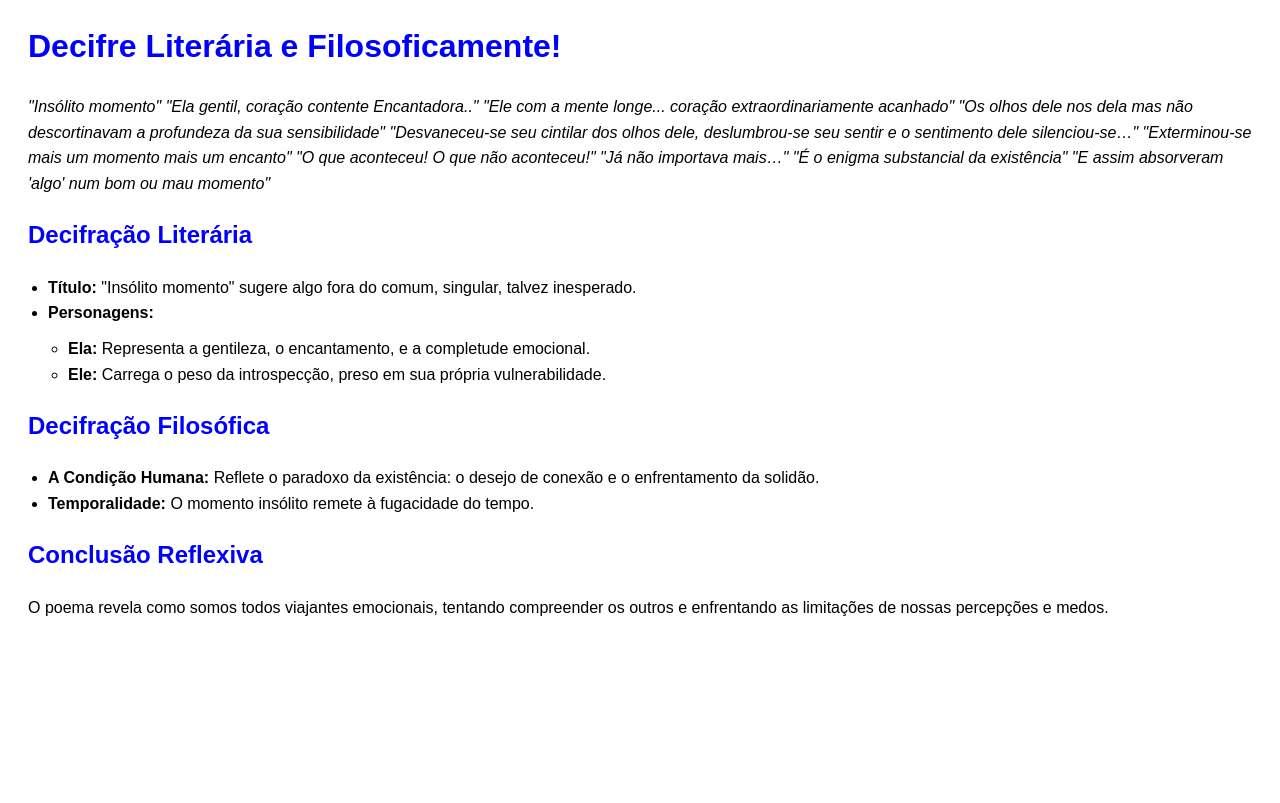
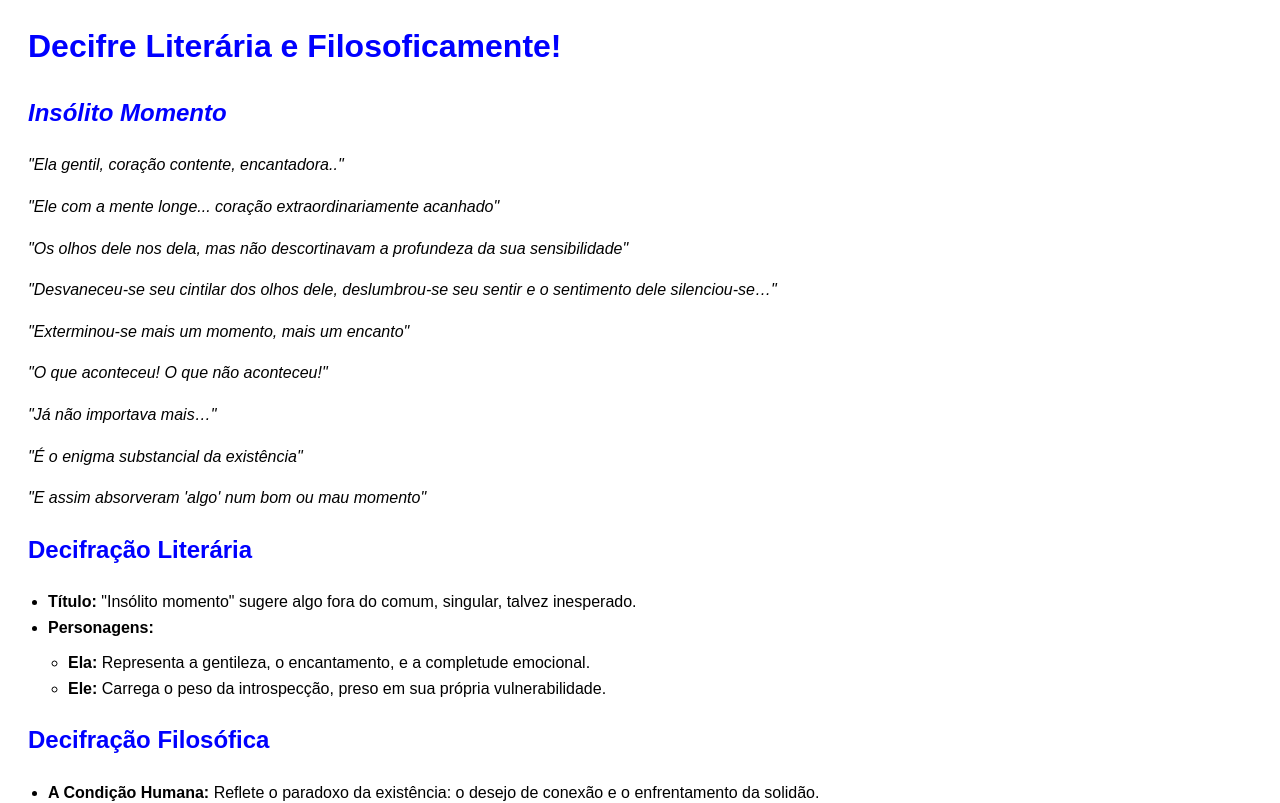
Before and after one commit to EduartePassion/clone-tabnews-1000, a Next.js app: page / in a window 1280 px wide. Shown: the top 803 px of the page. Built offline with nearby package versions, Linux system fonts and the light colour scheme.

Commit message:
migrations test

```diff
--- a/infra/database.js
+++ b/infra/database.js
@@ -24,5 +24,5 @@ function getSSLValues() {
   if (process.env.POSTGRES_CA) {
     return { ca: process.env.POSTGRES_CA };
   }
-  return { rejectUnauthorized: true };
+  return { rejectUnauthorized: false };
 }
--- /dev/null
+++ b/pages/api/v1/migrations/index.js
@@ -0,0 +1,14 @@
+import migrationRunner from 'node-pg-migrate'
+import { join } from "node:path"
+
+export default async function migrations(request, response) {
+  const migrations = await migrationRunner({
+    databaseUrl: process.env.DATABASE_URL,
+    dryRun: true,
+    dir: join("infra", "migrations"),
+    direction: "up",
+    verbose: true,
+    migrationsTable: "pgmigrations",
+  });
+  response.status(200).json(migrations);
+}
--- a/pages/index.js
+++ b/pages/index.js
@@ -11,16 +11,17 @@ export default function Home() {
       <main>
         <h1>Decifre Literária e Filosoficamente!</h1>
         <div className="poem">
-          <p>
-            "Insólito momento" "Ela gentil, coração contente Encantadora.." "Ele
-            com a mente longe... coração extraordinariamente acanhado" "Os olhos
-            dele nos dela mas não descortinavam a profundeza da sua
-            sensibilidade" "Desvaneceu-se seu cintilar dos olhos dele,
-            deslumbrou-se seu sentir e o sentimento dele silenciou-se…"
-            "Exterminou-se mais um momento mais um encanto" "O que aconteceu! O
-            que não aconteceu!" "Já não importava mais…" "É o enigma substancial
-            da existência" "E assim absorveram 'algo' num bom ou mau momento"
-          </p>
+          <h2>Insólito Momento</h2>
+
+            <p>"Ela gentil, coração contente, encantadora.."</p>
+            <p>"Ele com a mente longe... coração extraordinariamente acanhado"</p>
+            <p>"Os olhos dele nos dela, mas não descortinavam a profundeza da sua sensibilidade"</p>
+            <p>"Desvaneceu-se seu cintilar dos olhos dele, deslumbrou-se seu sentir e o sentimento dele silenciou-se…"</p>
+            <p>"Exterminou-se mais um momento, mais um encanto"</p>
+            <p>"O que aconteceu! O que não aconteceu!"</p>
+            <p>"Já não importava mais…"</p>
+            <p>"É o enigma substancial da existência"</p>
+            <p>"E assim absorveram 'algo' num bom ou mau momento"</p>
         </div>
 
         <h2>Decifração Literária</h2>
```
Also changed, not shown: infra/migrations/1742169701781_second-migration-test.js (added, +7 -0 lines), infra/migrations/1742164287646_test-migration.js (renamed from infra/migrations/1741915264186_first-migration-test.js), 1 other file (tests, documents, lock files or other folders).
